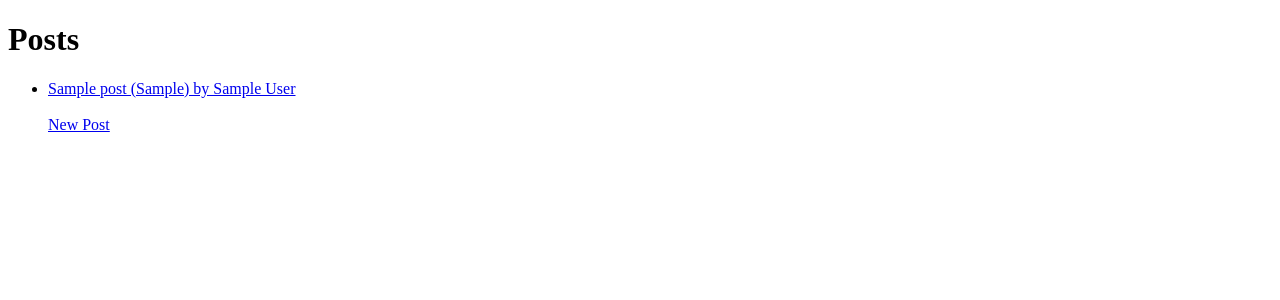
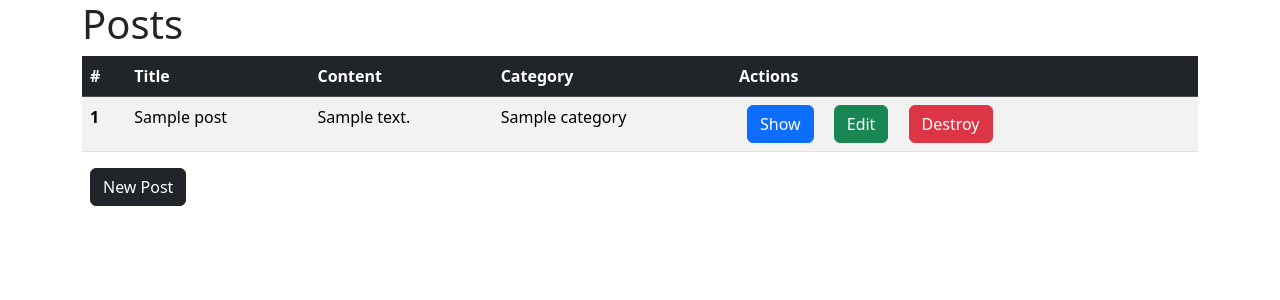
Before and after one commit to Samael19IT5/wikiapp, a Rails app: page / in a window 1280 px wide. Shown: the top 300 px of the page. Run offline with Rails 7, Linux system fonts and the light colour scheme; tables that the repository leaves empty hold one stand-in row (values such as "Sample post"); style sheets or scripts are compiled from the project's sources; some libraries are stand-ins or nearby versions.

Commit message:
ft/day-5

```diff
--- a/app/assets/config/manifest.js
+++ b/app/assets/config/manifest.js
@@ -1,2 +1,3 @@
 //= link_tree ../images
 //= link_directory ../stylesheets .css
+//= link application.js
--- a/app/assets/stylesheets/application.css
+++ b/app/assets/stylesheets/application.scss
@@ -10,6 +10,7 @@
  * files in this directory. Styles in this file should be added after the last require_* statement.
  * It is generally better to create a new file per style scope.
  *
- *= require_tree .
- *= require_self
+ * require_tree .
+ * require_self
  */
+@import "bootstrap";
--- a/app/controllers/categories_controller.rb
+++ b/app/controllers/categories_controller.rb
@@ -44,6 +44,6 @@ class CategoriesController < ApplicationController
 
   private
   def category_params
-    params.require(:category).permit(:title, :description, :type)
+    params.require(:category).permit(:title, :description, :category_type)
   end
 end
--- a/app/controllers/posts_controller.rb
+++ b/app/controllers/posts_controller.rb
@@ -44,6 +44,6 @@ class PostsController < ApplicationController
 
   private
   def post_params
-    params.require(:post).permit(:title, :description, :kind, :author)
+    params.require(:post).permit(:category_id, :title, :description, :author)
   end
 end
--- /dev/null
+++ b/app/javascript/application.js
@@ -0,0 +1,6 @@
+//= require jquery3
+//= require popper
+//= require bootstrap-sprockets
+//= require jquery
+//= require jquery_ujs
+//= require_tree
--- a/app/models/post.rb
+++ b/app/models/post.rb
@@ -1,2 +1,3 @@
 class Post < ApplicationRecord
+  belongs_to :category
 end
--- a/app/views/categories/_form.html.erb
+++ b/app/views/categories/_form.html.erb
@@ -10,8 +10,8 @@
   </div>
 
   <div>
-    <%= form.label :type %><br>
-    <%= form.text_field :type %>
+    <%= form.label :category_type %><br>
+    <%= form.select :category_type, Category.category_types.keys %>
   </div>
 
   <div>
--- a/app/views/categories/show.html.erb
+++ b/app/views/categories/show.html.erb
@@ -1,8 +1,8 @@
 <h1><%= @category.title %></h1>
 
-<h3>Type: <%= @category.type %></h3>
+<h6>Type: <%= @category.category_type %></h6>
 
-<h3>Description:</h3>
+<h6>Description:</h6>
 
 <p><%= @category.description %></p>
 
--- a/app/views/layouts/application.html.erb
+++ b/app/views/layouts/application.html.erb
@@ -1,15 +1,17 @@
 <!DOCTYPE html>
-<html>
+<html lang="vi">
 <head>
   <title>Wikiapp</title>
   <meta name="viewport" content="width=device-width,initial-scale=1">
   <%= csrf_meta_tags %>
   <%= csp_meta_tag %>
-
+  <%= javascript_include_tag "application" %>
   <%= stylesheet_link_tag "application" %>
 </head>
 
 <body>
+<div class="container">
   <%= yield %>
+</div>
 </body>
 </html>
--- a/app/views/posts/index.html.erb
+++ b/app/views/posts/index.html.erb
@@ -1,12 +1,32 @@
 <h1>Posts</h1>
+<table class="table table-striped">
+  <thead class="table-dark">
+  <tr>
+    <th scope="col">#</th>
+    <th scope="col">Title</th>
+    <th scope="col">Content</th>
+    <th scope="col">Category</th>
+    <th colspan="3">Actions</th>
+  </tr>
+  </thead>
+  <tbody>
+  <% index = 1 %>
+  <% @posts.each do |post| %>
+    <tr>
+      <th scope="row">
+        <%= index %></th>
+      <td><%= post.title %></td>
+      <td><%= post.description %></td>
+      <td><%= post.category.title %></td>
+      <td>
+        <%= link_to "Show", post, class: 'btn btn-primary mx-2' %>
+        <%= link_to "Edit", edit_post_path(post), class: 'btn btn-success mx-2' %>
+        <%= link_to "Destroy", post, method: :delete, data: { confirm: 'Are you sure?' }, class: 'btn btn-danger mx-2' %>
+      </td>
+    </tr>
+    <% index += 1 %>
+  <% end %>
 
-<ul>
-  <% @posts.each do |post| %>
-    <li>
-      <a href="/posts/<%= post.id %>">
-      <%= post.title %> (<%= post.kind %>) by <%= post.author %>
-      </a>
-    </li><br>
-  <% end %>
-  <%= link_to "New Post", new_post_path %>
-</ul>
+  </tbody>
+</table>
+<%= link_to "New Post", new_post_path, class: 'btn btn-dark mx-2' %>
--- a/app/views/posts/show.html.erb
+++ b/app/views/posts/show.html.erb
@@ -1,10 +1,10 @@
 <h1><%= @post.title %></h1>
 
-<h3>Kind: <%= @post.kind %></h3>
+<h6>Category: <%= @post.category.title %></h6>
 
-<h3>Author: <%= @post.author %></h3>
+<h6>Author: <%= @post.author %></h6>
 
-<h3>Description:</h3>
+<h6>Description:</h6>
 
 <p><%= @post.description %></p>
 
--- /dev/null
+++ b/config/importmap.rb
@@ -0,0 +1,2 @@
+pin "bootstrap", to: "bootstrap.min.js", preload: true
+pin "@popperjs/core", to: "popper.js", preload: true
--- a/config/initializers/assets.rb
+++ b/config/initializers/assets.rb
@@ -7,6 +7,7 @@ Rails.application.config.assets.version = "1.0"
 # Rails.application.config.assets.paths << Emoji.images_path
 
 # Precompile additional assets.
-# application.js, application.css, and all non-JS/CSS in the app/assets
+# application.js, application.scss, and all non-JS/CSS in the app/assets
 # folder are already added.
 # Rails.application.config.assets.precompile += %w( admin.js admin.css )
+# Rails.application.config.assets.precompile += %w(bootstrap.min.js popper.js)
--- a/config/routes.rb
+++ b/config/routes.rb
@@ -5,4 +5,5 @@ Rails.application.routes.draw do
   root "posts#index"
 
   resources :posts, :categories
+
 end
```
Also changed, not shown: app/models/category.rb (+6 -1 lines), app/views/categories/index.html.erb (+30 -10 lines), app/views/posts/_form.html.erb (+4 -4 lines), Gemfile, Gemfile.lock, db/schema.rb. Lines whose indentation alone changed are shown as unchanged.
